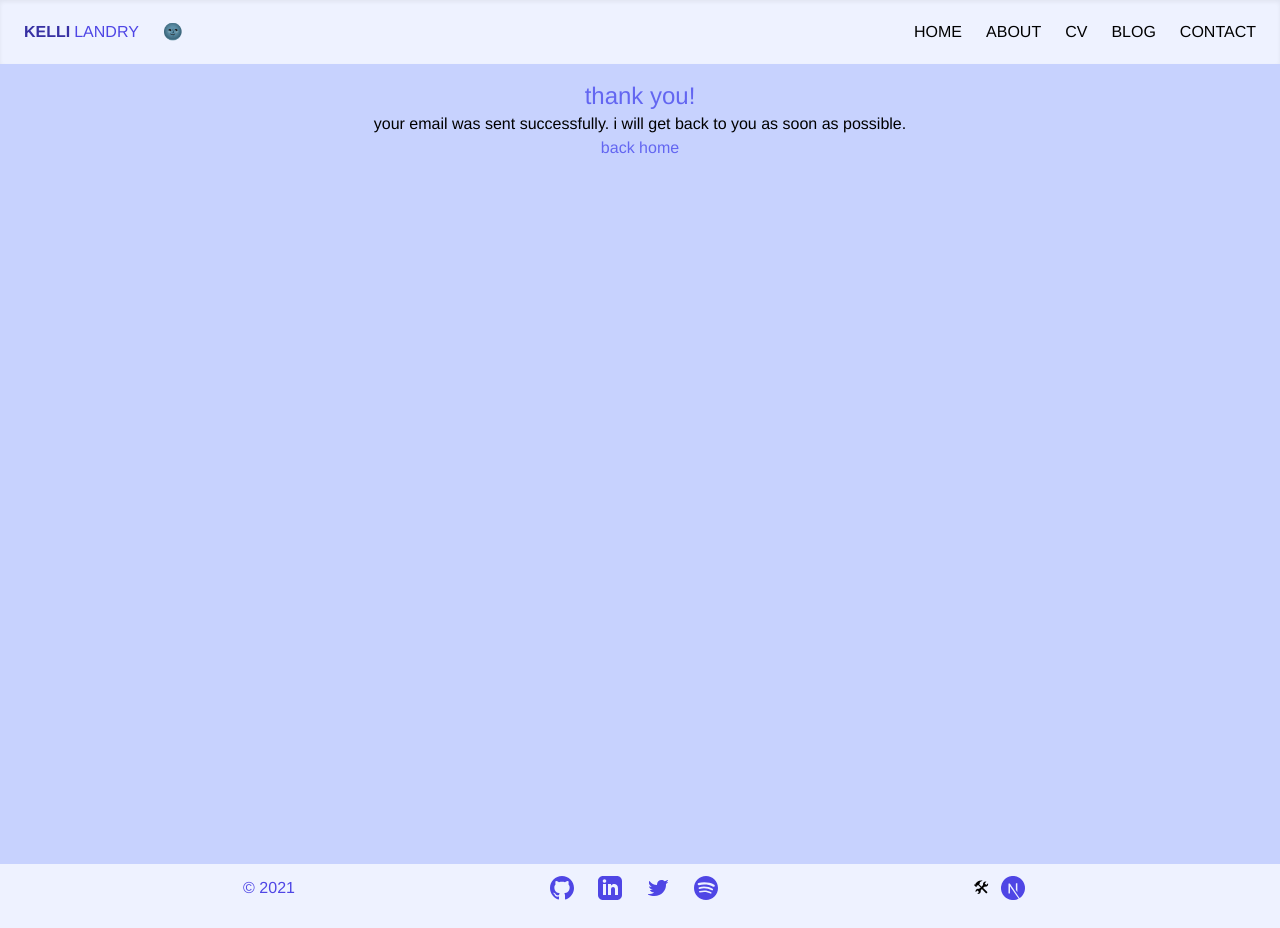
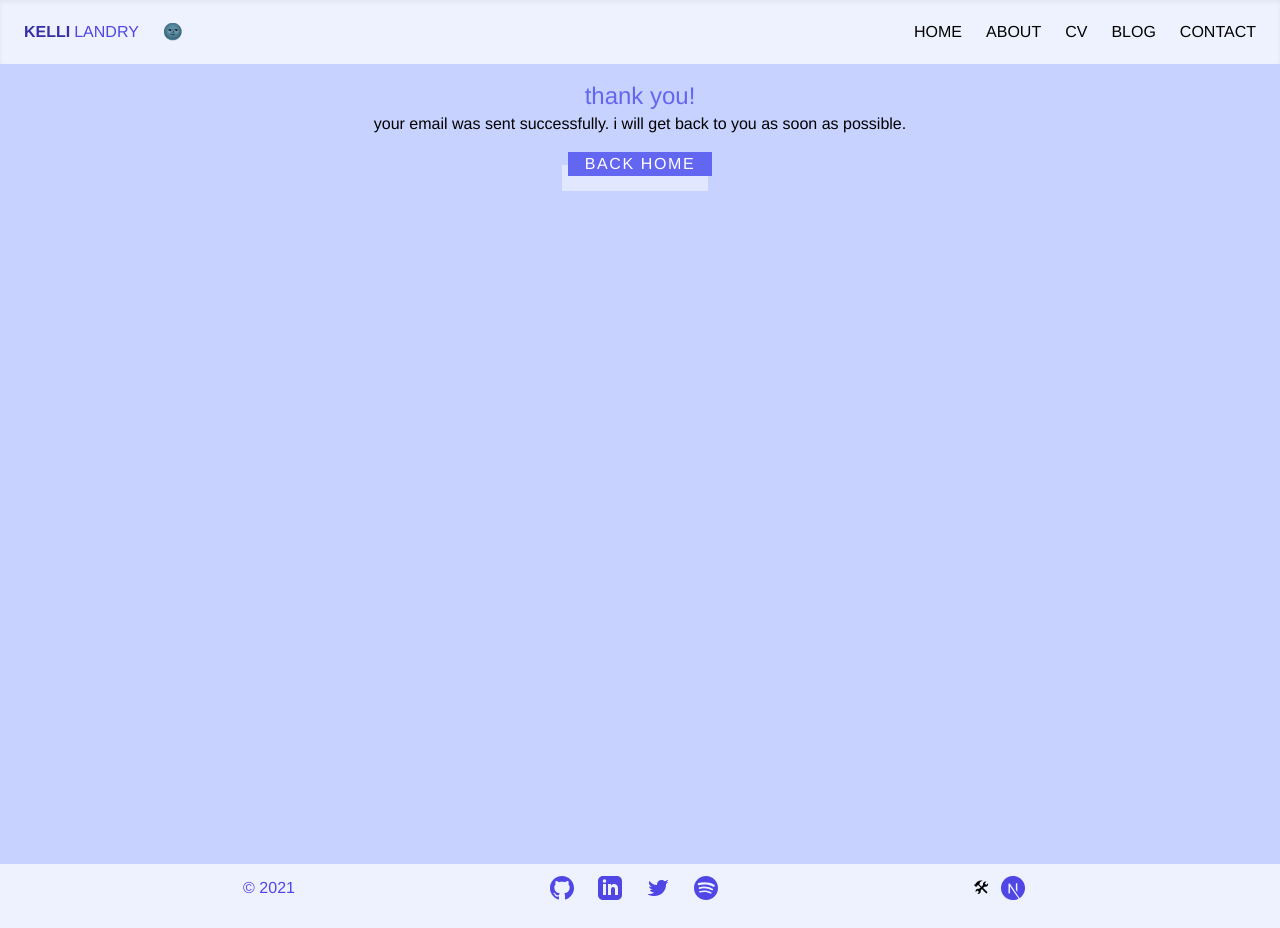
Before and after one commit to kel7774/kellidev, a Next.js app: page /thanks in a window 1280 px wide. Built offline with nearby package versions, Linux system fonts and the light colour scheme.

Commit message:
fix /thanks page with alignment

```diff
--- a/pages/posts/[slug].js
+++ b/pages/posts/[slug].js
@@ -77,6 +77,7 @@ export async function getStaticPaths () {
 
 const Post = ({ post }) => {
   const router = useRouter()
+
   return (
     <section className='p-16 xl:px-96 2xl:px-96 lg:px-72'>
       <NextSeo
--- a/pages/thanks/index.js
+++ b/pages/thanks/index.js
@@ -1,10 +1,13 @@
-import Link from 'next/link'
+import {useRouter} from 'next/router'
+
 export default function Thanks () {
+  const router = useRouter()
+
   return (
-    <section className='justify-center flex flex-col text-center p-4'>
+    <section className='text-center pt-4'>
       <h1 className='text-indigo-500 dark:text-indigo-200 text-2xl'>thank you!</h1>
-      <p className='dark:text-indigo-50'>your email was sent successfully. i will get back to you as soon as possible.</p>
-      <Link href='/'>back home</Link>
+      <p className='dark:text-indigo-50 pb-4'>your email was sent successfully. i will get back to you as soon as possible.</p>
+      <button className='w-36 border-indigo-500 dark:border-indigo-800 dark:hover:border-indigo-400 bg-indigo-500 dark:bg-indigo-800 text-white tracking-widest hover:bg-indigo-300 hover:border-indigo-300 dark:hover:bg-indigo-400 hover:text-gray-900 dark:hover:text-gray-900 duration-200 ease-in aboutButtonBoxShadow uppercase' onClick={() => router.push('/')}>back home</button>
     </section>
   )
 }
```
